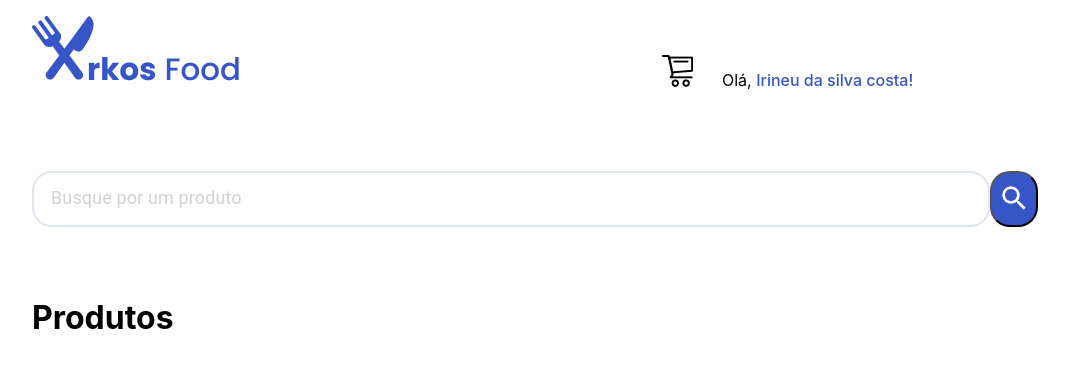
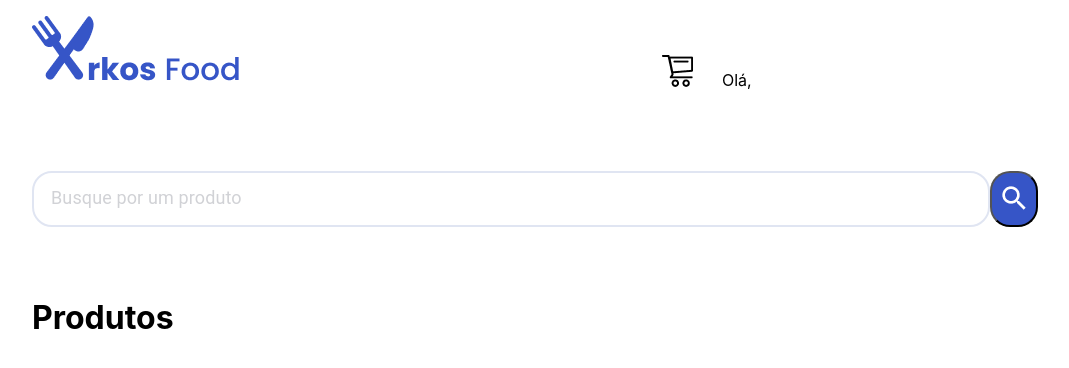
Before and after one commit to SamuelPPlab/Arkos-Food, a React (Create React App) app: page /main in a window 1280 px wide. Shown: the top 368 px of the page, without its empty margins (48-1117 px from the left). Built offline with nearby package versions, Linux system fonts and the light colour scheme; no server answers.

Commit message:
Nome do usuario atual sendo mostrado.

```diff
--- a/src/components/Header.jsx
+++ b/src/components/Header.jsx
@@ -5,9 +5,13 @@ import SmallShoppingCart from '../images/SmallShoppingCart.png';
 import ExitIcon from '../images/ExitIcon.png';
 import PersonIcon from '../images/PersonIcon.png';
 import "../CSS/header.css";
+import { getLocalStorageKey } from "../localStorage/getKey";
 
 const Header = ({ location, quantity }) => {
   const [showMenu, setShowMenu] = useState(false);
+
+  const { fullName } = getLocalStorageKey('currentUser');
+
   const arkosLogoProps = {
     id: 'ArkosLogo',
     src: ArkosFoodLogo,
@@ -56,7 +60,7 @@ const Header = ({ location, quantity }) => {
           </div>
         </div>
         <div style={{ width: '500px', paddingTop: '40px' }}>
-          <div onClick={() => setShowMenu(!showMenu)}>Olá, <span id="userName">Irineu da silva costa!</span></div>
+          <div onClick={() => setShowMenu(!showMenu)}>Olá, <span id="userName">{fullName}</span></div>
           {
             showMenu && <div>{userMenu}</div>
           }
--- a/src/localStorage/user.js
+++ b/src/localStorage/user.js
@@ -4,4 +4,5 @@ export const userRegistration = (fullName, password, email) => {
   const users = getLocalStorageKey('users');
   const newUser = { fullName, password, email, id: users.length };
   localStorage.setItem('users', JSON.stringify([...users, newUser]));
+  localStorage.setItem('currentUser', JSON.stringify(newUser));
 };
```
